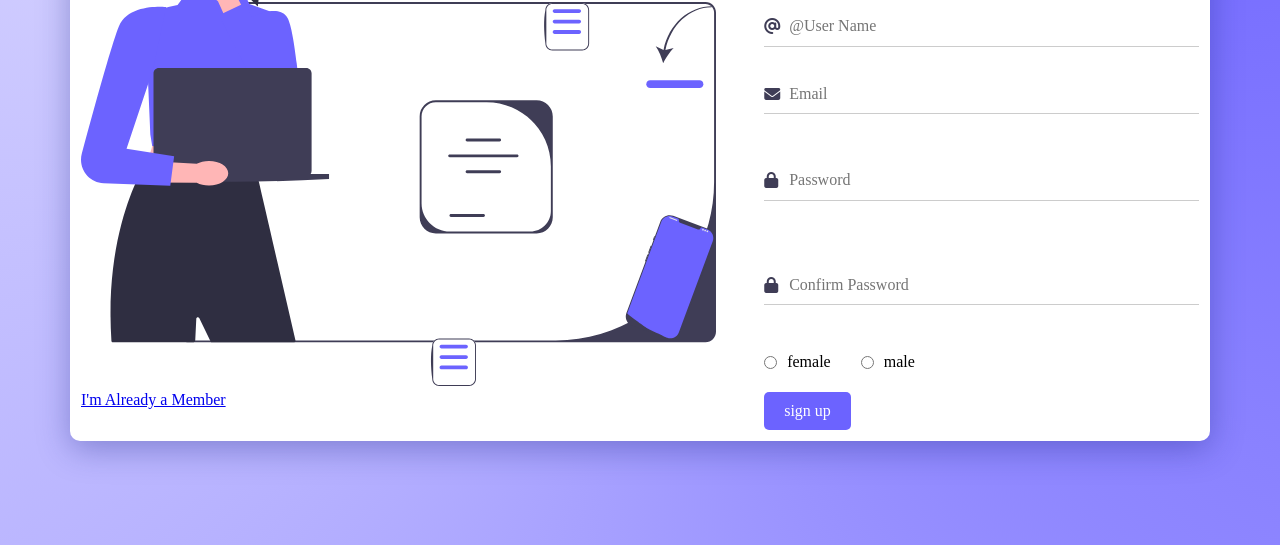
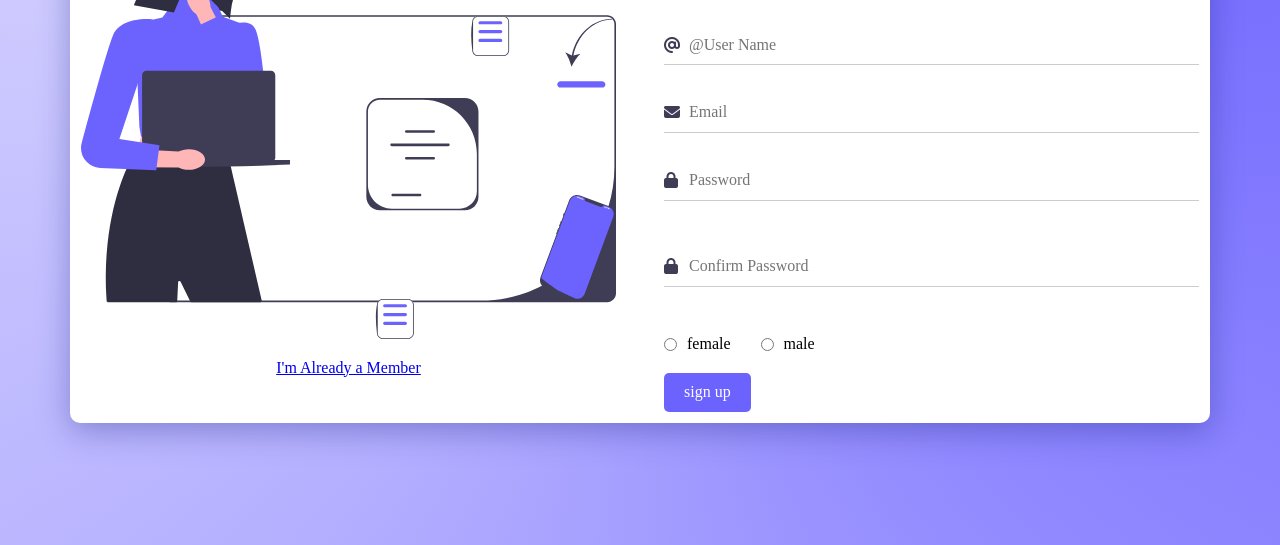
Before and after one commit to Ayhamalahmad/sign-up, a plain HTML site: page index.html in a window 1280 px wide. Shown: the part 255-800 px from the top of the page. Drawn offline with Linux system fonts and the light colour scheme.

Commit message:
handle errors in  mobile  media

```diff
--- a/css/index.css
+++ b/css/index.css
@@ -29,9 +29,8 @@
   @media (max-width: 767px) {
       .container {
           width: 100%;
-        margin-top: 20px;
-        margin-bottom: 20px;
-
+          margin-top: 20px;
+          margin-bottom: 20px;
       }
 
   }
@@ -86,8 +85,8 @@
     .container   {
         margin: 20px 0;
     }
-}
-  .container .app .image { */
+}*/
+  .container .app .image {
       display: flex;
       flex-direction: column;
       width: 50%;
```
